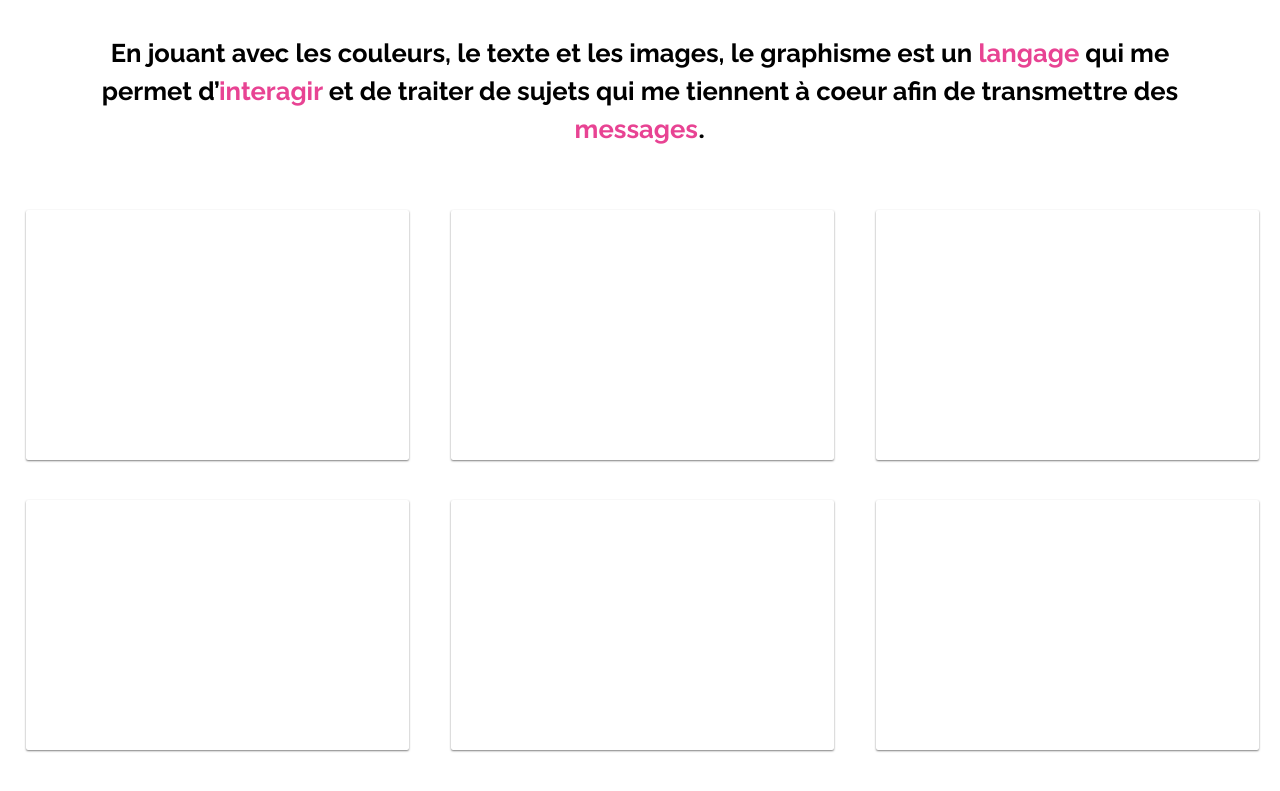
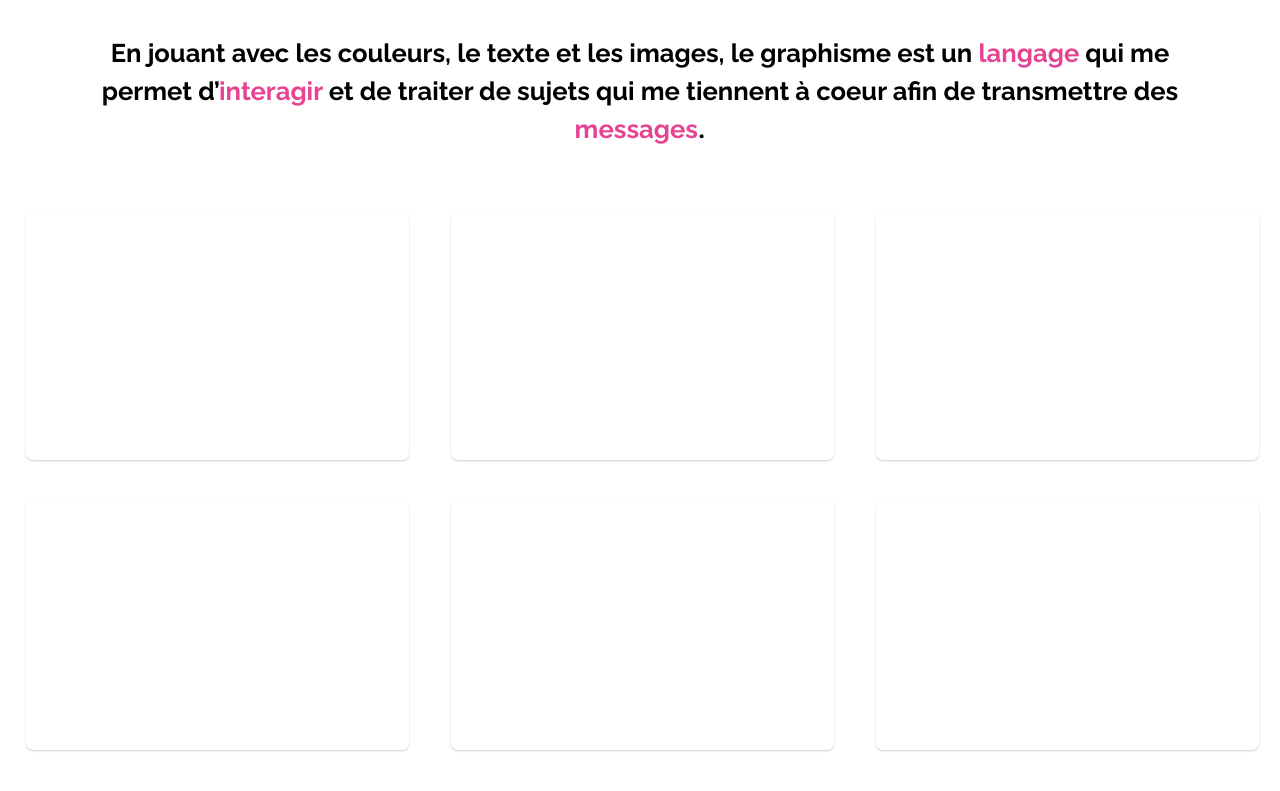
Before and after one commit to DangSinslay/DangSinslay.github.io, a Jekyll site: the page built from index.html, in a window 1280 px wide and 1121 px high. Shown: the part 315-1106 px from the top of the window. Built offline with Jekyll 4.4.1, drawn with Linux system fonts in a browser that asks for light colours.

Commit message:
Update main.css

```diff
--- a/css/main.css
+++ b/css/main.css
@@ -142,8 +142,8 @@ nav #intro:hover {
 }
 
 #content .thumbnail {
-        border-radius: 2px;
-        box-shadow: 0px 1px 2px rgba(0,0,0,.5) !important;
+        border-radius: 7px;
+        box-shadow: 0px 1px 2px rgba(0,0,0,.2) !important;
         height: 250px !important;
         min-width: 250px !important;
         width: 30% !important;
@@ -153,7 +153,8 @@ nav #intro:hover {
 }
 
 #content .thumbnail #description {
-        background: rgba(0,0,0,.5);
+        background: rgba(0,0,0,.4);
+        border-radius: inherit;
         height: 230px !important;
         padding: 10px !important;
         display: table-cell !important;
```
